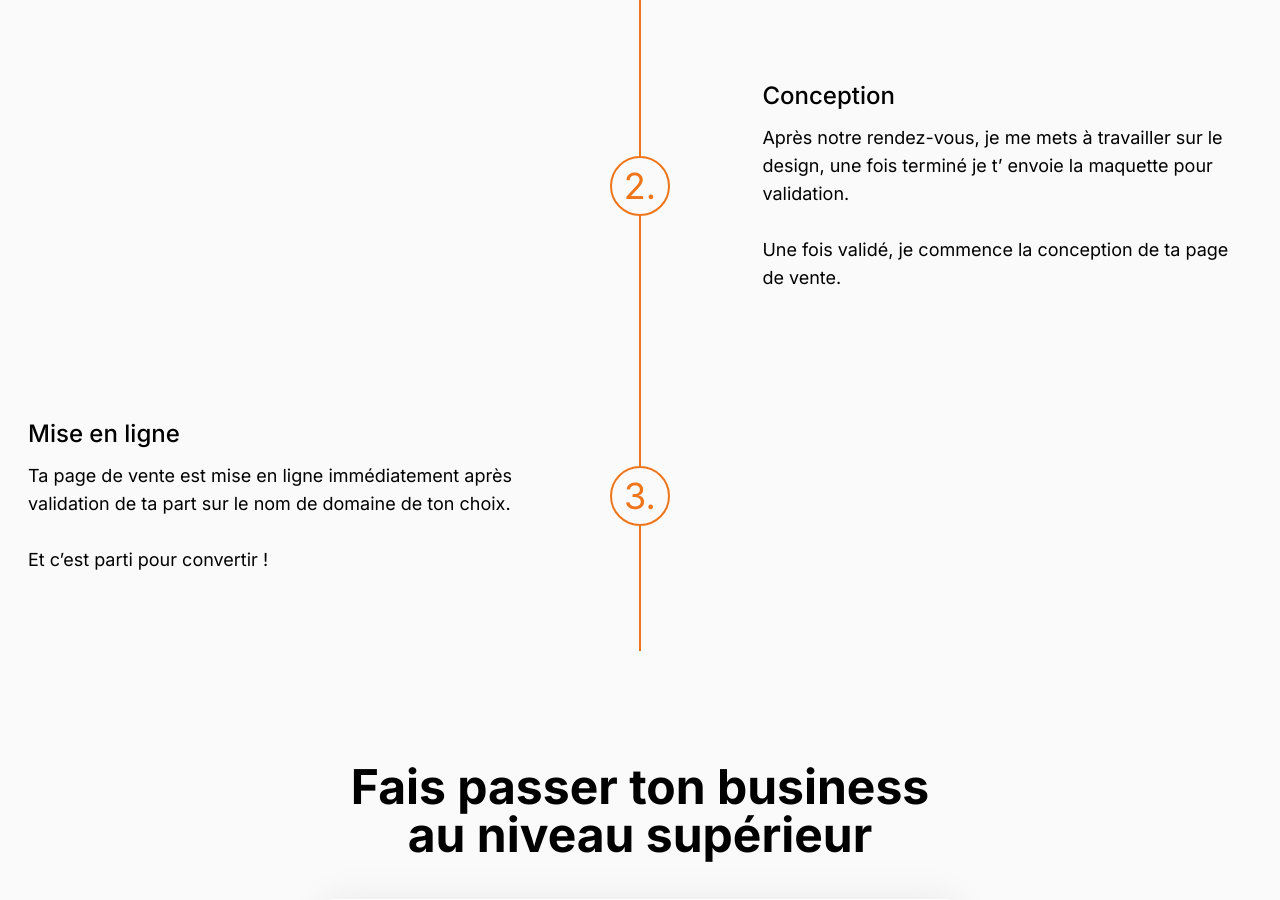
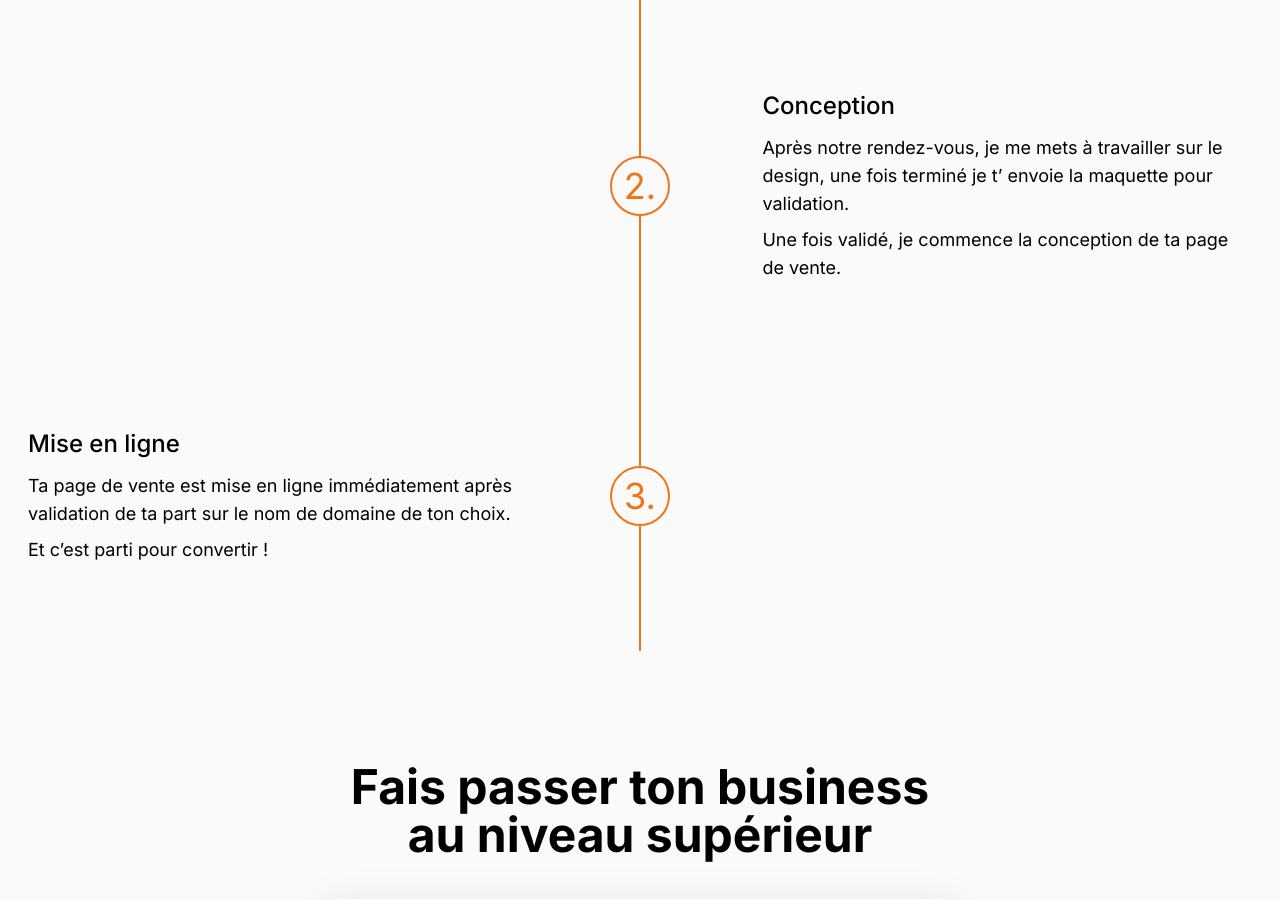
Before and after one commit to SebMZI/territa-lp, a Next.js app: page / in a window 1280 px wide. Shown: the part 4720-5620 px from the top of the page. Built offline with nearby package versions, Linux system fonts and the light colour scheme.

Commit message:
feat: Add margin

```diff
--- a/components/Process.jsx
+++ b/components/Process.jsx
@@ -60,12 +60,12 @@ const Process = () => {
             <h3 className="font-medium w-full text-lg md:text-2xl mb-3">
               Conception
             </h3>
-            <p className="md:text-lg  text-sm">
+            <p className="md:text-lg  text-sm mb-2">
               Après notre rendez-vous, je me mets à travailler sur le design,
               une fois terminé je t’ envoie la maquette pour validation.
-              <br />
-              <br /> Une fois validé, je commence la conception de ta page de
-              vente.
+            </p>
+            <p className="md:text-lg  text-sm">
+              Une fois validé, je commence la conception de ta page de vente.
             </p>
           </div>
         </div>
@@ -81,11 +81,12 @@ const Process = () => {
             <h3 className="font-medium w-full text-lg md:text-2xl mb-3">
               Mise en ligne
             </h3>
-            <p className="md:text-lg  text-sm">
+            <p className="md:text-lg  text-sm mb-2">
               Ta page de vente est mise en ligne immédiatement après validation
               de ta part sur le nom de domaine de ton choix.
-              <br />
-              <br /> Et c’est parti pour convertir !
+            </p>
+            <p className="md:text-lg  text-sm">
+              Et c’est parti pour convertir !
             </p>
           </div>
         </div>
```
